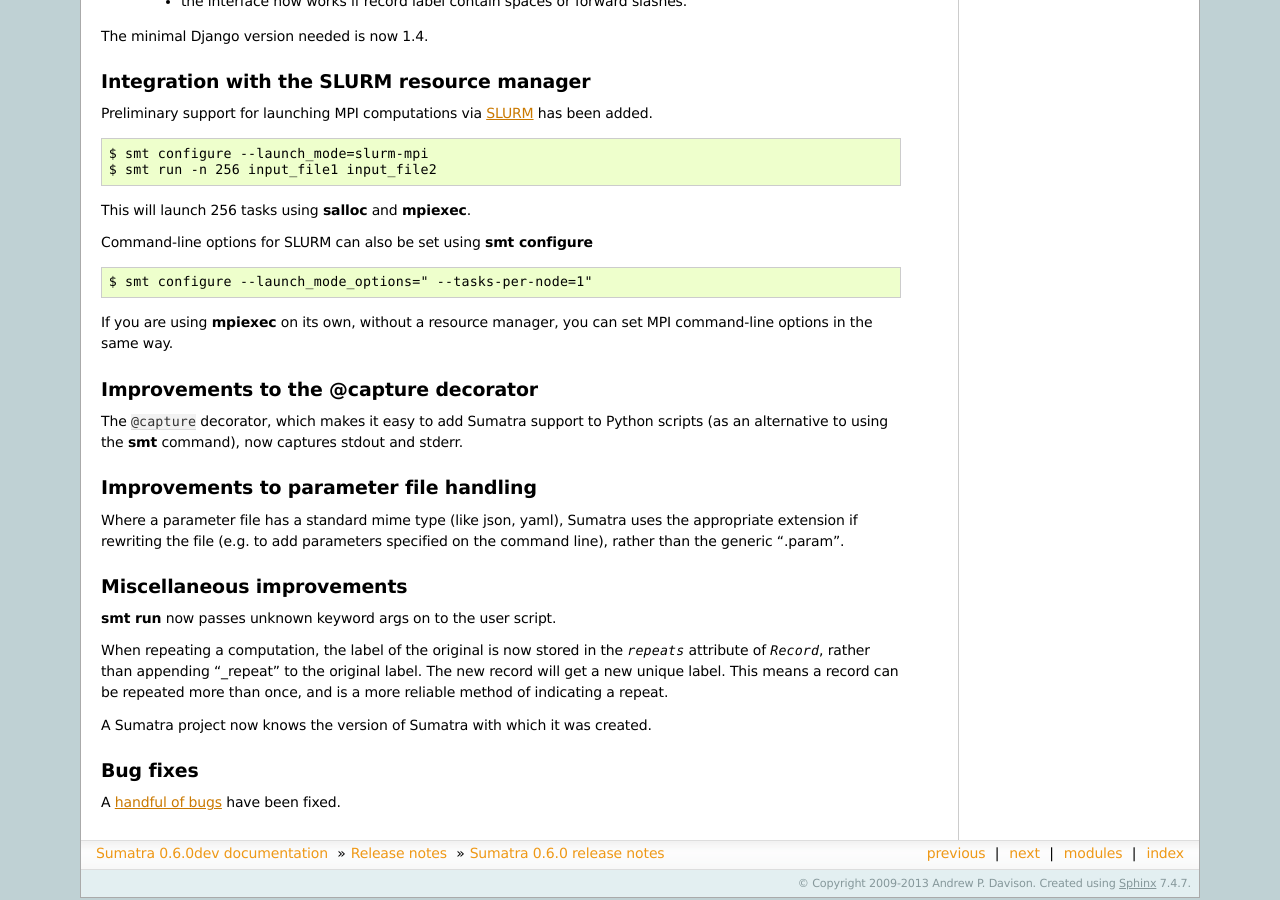
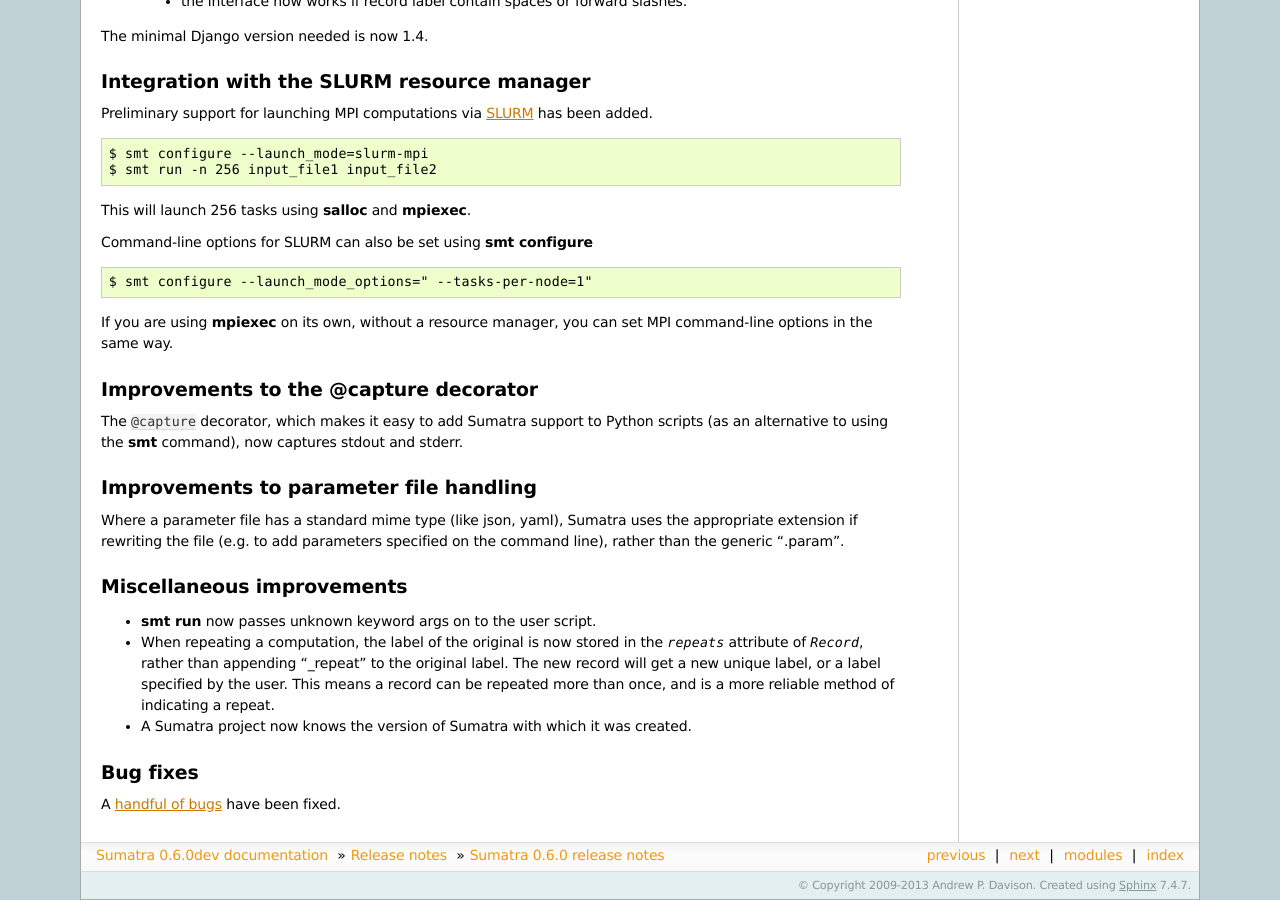
Before and after one commit to open-research/sumatra, a Sphinx documentation site: the page built from doc/releases/0.6.0.txt, in a window 1280 px wide and 900 px high, scrolled down 770 px. Built offline with Sphinx 7.4.7, drawn with Linux system fonts in a browser that asks for light colours.

Commit message:
It is now possible to set a user-defined label when repeating a computation with "smt repeat" (closes ticket:180)

```diff
--- a/doc/releases/0.6.0.txt
+++ b/doc/releases/0.6.0.txt
@@ -98,11 +98,13 @@
 Miscellaneous improvements
 --------------------------
 
-:command:`smt run` now passes unknown keyword args on to the user script.
-
-When repeating a computation, the label of the original is now stored in the `repeats` attribute of `Record`, rather than appending "_repeat" to the original label. The new record will get a new unique label. This means a record can be repeated more than once, and is a more reliable method of indicating a repeat.
-
-A Sumatra project now knows the version of Sumatra with which it was created.
+* :command:`smt run` now passes unknown keyword args on to the user script.
+* When repeating a computation, the label of the original is now stored in the
+  `repeats` attribute of `Record`, rather than appending "_repeat" to the
+  original label. The new record will get a new unique label, or a label
+  specified by the user. This means a record can be repeated more than once,
+  and is a more reliable method of indicating a repeat.
+* A Sumatra project now knows the version of Sumatra with which it was created.
 
 
 Bug fixes
```
Also changed, not shown: other parts of doc/releases/0.6.0.txt (+1 -1 lines), doc/command_reference.txt (+19 -4 lines), 4 other files.
